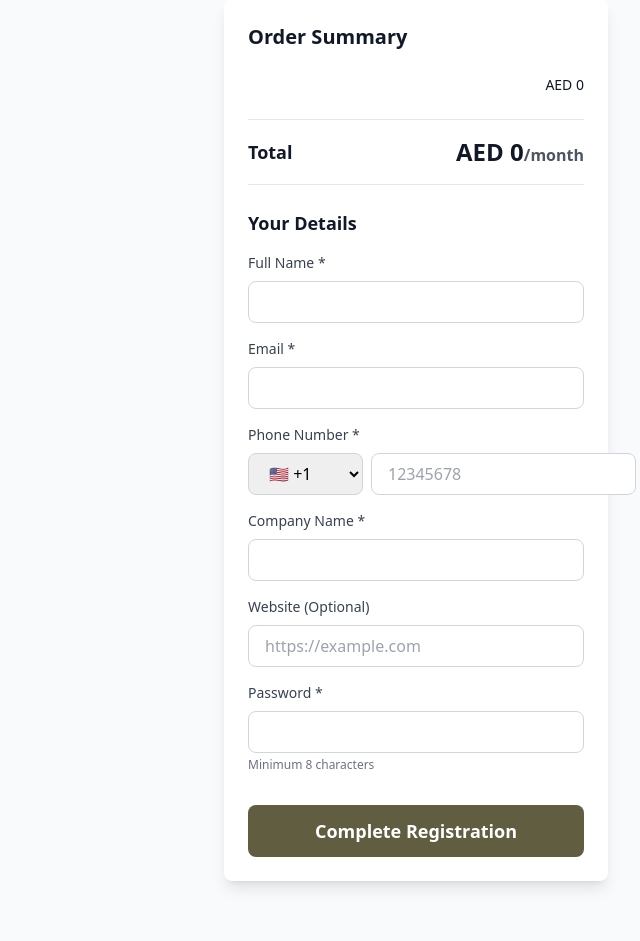
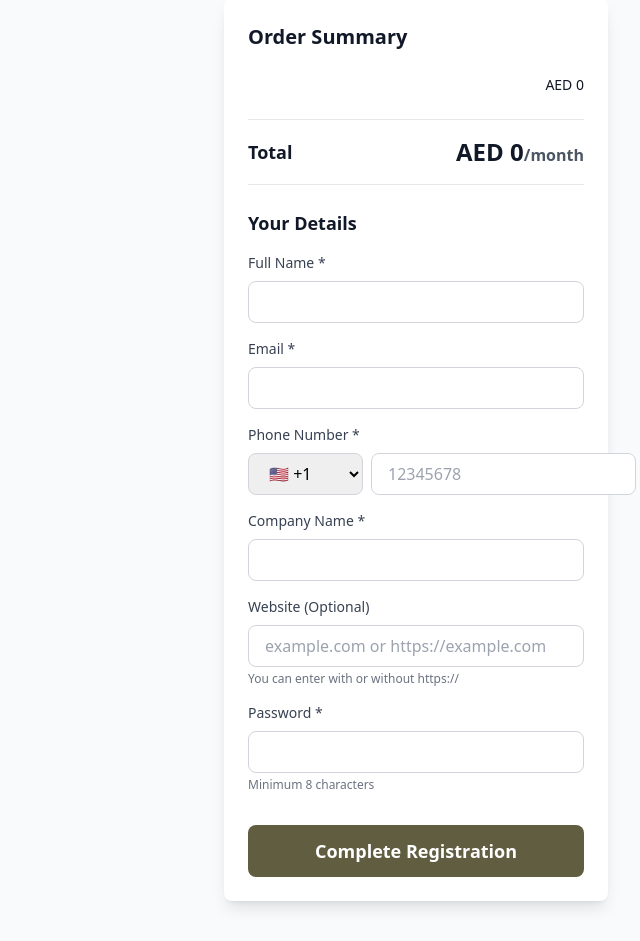
Before and after one commit to aliHabib123/oliv, a Laravel app: page /subscriptions in a window 1280 px wide. Shown: the part 191-1132 px from the top of the page, without its empty margins (640-1280 px from the left). Run offline with Laravel 12, Linux system fonts and the light colour scheme; data that the repository does not hold is empty; some libraries are stand-ins or nearby versions.

Commit message:
change website field validation from url to string to allow flexible input formats without protocol requirement, update input type from url to text, modify placeholder to show both protocol and non-protocol examples, and add helper text indicating users can enter website with or without https:// prefix

```diff
--- a/app/Http/Controllers/SubscriptionController.php
+++ b/app/Http/Controllers/SubscriptionController.php
@@ -38,7 +38,7 @@ class SubscriptionController extends Controller
             'country_code' => 'required|string|max:10',
             'phone' => 'required|string|max:20',
             'company_name' => 'required|string|max:255',
-            'website' => 'nullable|url|max:255',
+            'website' => 'nullable|string|max:255',
             'password' => 'required|string|min:8',
             'billing_period' => 'required|in:monthly,yearly',
             'selected_addons' => 'nullable|string',
--- a/resources/views/subscriptions/index.blade.php
+++ b/resources/views/subscriptions/index.blade.php
@@ -204,11 +204,12 @@
 
                         <div>
                             <label class="block text-sm font-medium text-gray-700 mb-2">Website (Optional)</label>
-                            <input type="url" name="website"
+                            <input type="text" name="website"
                                 class="w-full px-4 py-2 border border-gray-300 rounded-lg focus:ring-2 focus:border-transparent"
                                 style="focus:ring-color: #B98B69;"
-                                placeholder="https://example.com"
+                                placeholder="example.com or https://example.com"
                                 value="{{ old('website') }}">
+                            <p class="text-xs text-gray-500 mt-1">You can enter with or without https://</p>
                         </div>
 
                         <div>
```
